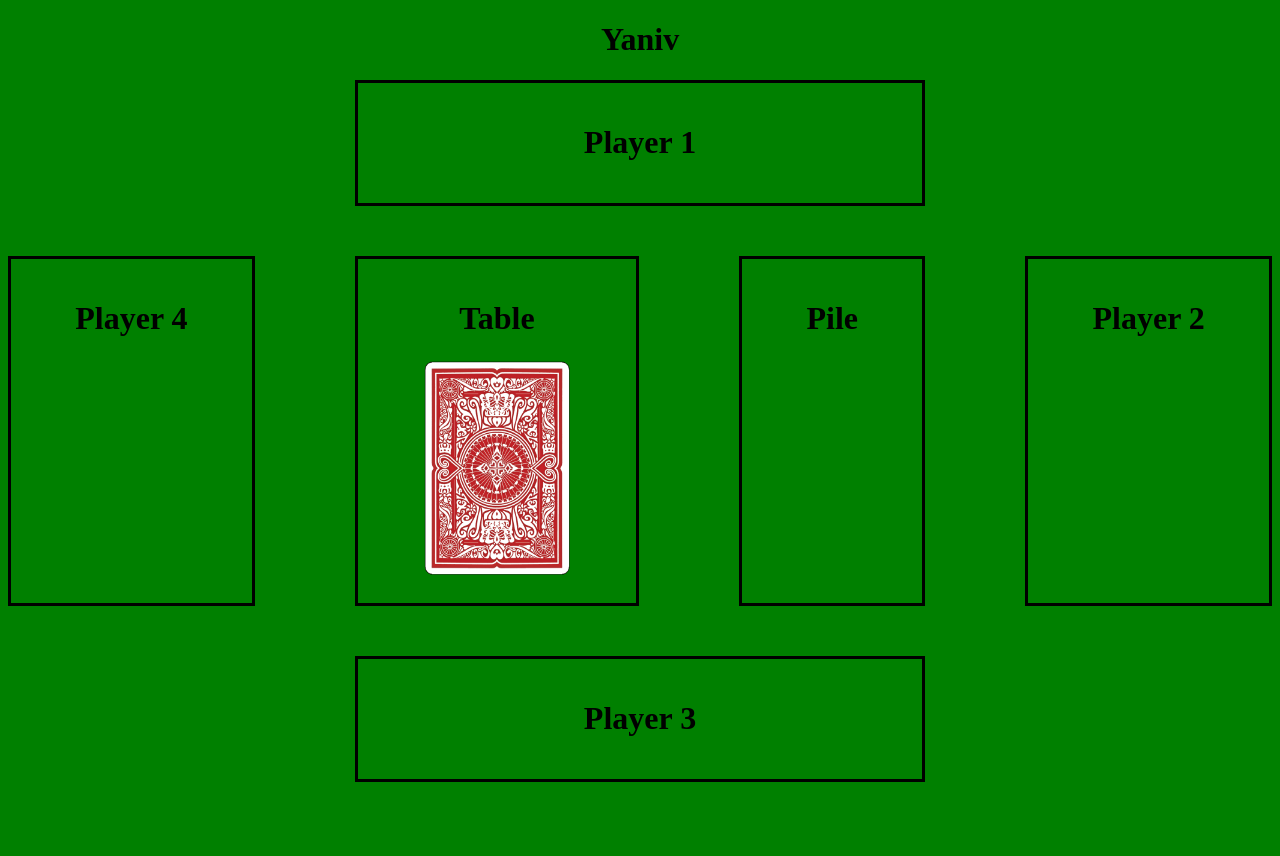
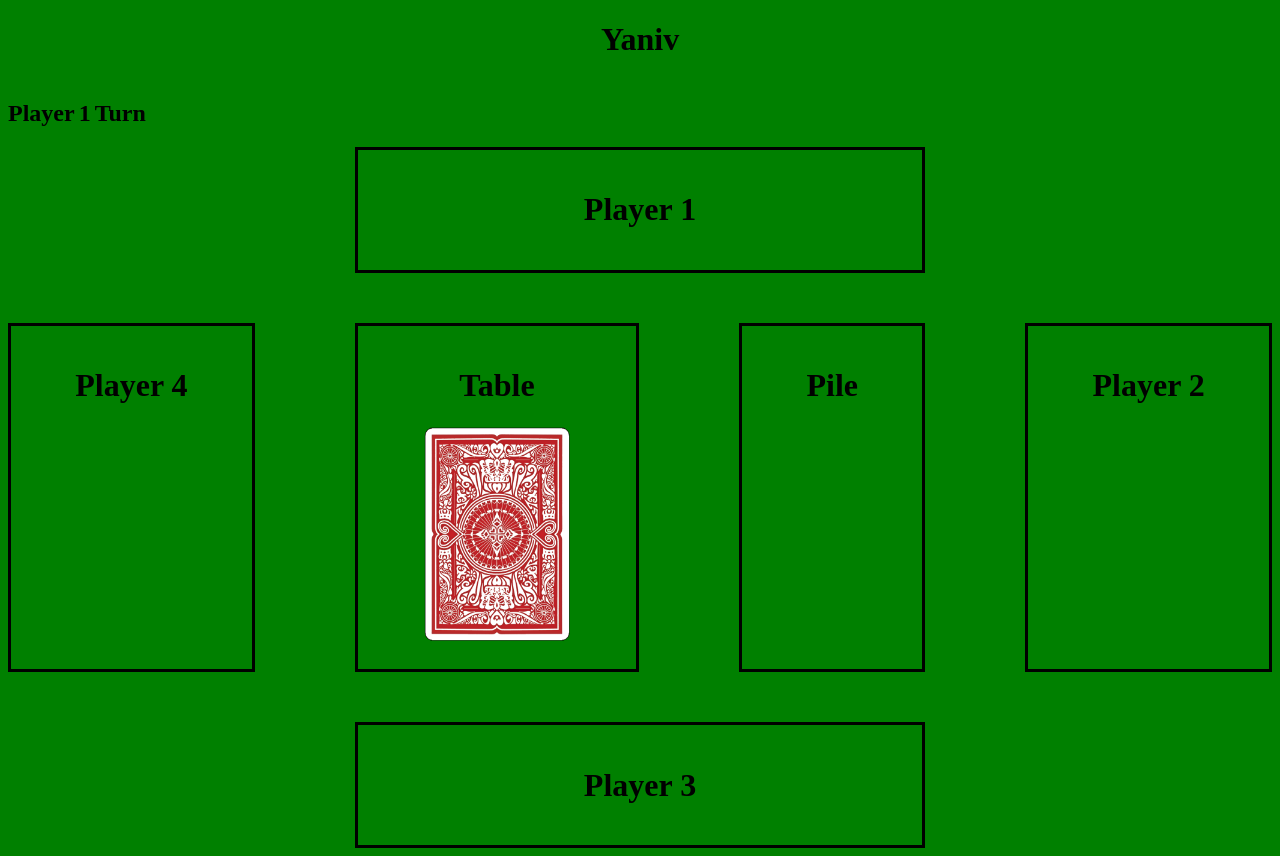
Before and after one commit to orenb99/Yaniv, a plain HTML site: page src/index.html in a window 1280 px wide. Before the commit the page ends 800 px from the top, so only its background shows below. Drawn offline with Linux system fonts and the light colour scheme.

Commit message:
adding a game starter

```diff
--- a/src/classes/Deck.js
+++ b/src/classes/Deck.js
@@ -97,7 +97,3 @@ class PileDeck extends Deck{
 }
 class PlayerDeck extends Deck{
 }
-// let d=new TableDeck();
-// d.fill();
-// d.mix();
-// d.show();
--- a/src/index.html
+++ b/src/index.html
@@ -8,7 +8,12 @@
     <link rel="stylesheet" href="./styles/style.css">
 </head>
 <body>
-    <h1 id="title"> Yaniv</h1>
+    <h1 id="title" class="title"> Yaniv</h1>
+    <span class="title">
+        <h2>Player </h2>
+        <h2 id="turn-counter"></h2>
+        <h2> Turn</h2>
+    </span>
     <div id="container" class="grid-container">
 
         <div id="player1-div" class="grid-item">
--- a/src/main.js
+++ b/src/main.js
@@ -1,28 +1,45 @@
 function main() {
     //elements
     const title=document.getElementById("title");
-    const player1=document.getElementById("player1-div");
-    const player2=document.getElementById("player2-div");
-    const player3=document.getElementById("player3-div");
-    const player4=document.getElementById("player4-div");
+    const counterElement= document.getElementById("turn-counter");
+    const player1=document.getElementById("player1-div").getElementsByTagName("span")[0];;
+    const player2=document.getElementById("player2-div").getElementsByTagName("span")[0];;
+    const player3=document.getElementById("player3-div").getElementsByTagName("span")[0];;
+    const player4=document.getElementById("player4-div").getElementsByTagName("span")[0];;
     const tableSpan=document.getElementById("table-div").getElementsByTagName("span")[0];
     const pileSpan=document.getElementById("pile-div").getElementsByTagName("span")[0];
 
     //objects and variables
-    let turnCounter=1;
+    counterElement.innerText=turnChange();
     const tableDeck=createTableDeck();
     const pileDeck=new PileDeck();
+    const player1Deck=new PlayerDeck();
+    const player2Deck=new PlayerDeck();
+    const player3Deck=new PlayerDeck();
+    const player4Deck=new PlayerDeck();
 
     //appends
     appendDeck(pileDeck,pileSpan);
     appendDeck(tableDeck,tableSpan);
+    appendDeck(player1Deck,player1);
+    appendDeck(player2Deck,player2);
+    appendDeck(player3Deck,player3);
+    appendDeck(player4Deck,player4);
 
     //event listeners
     tableSpan.addEventListener("click",()=>{
         moveCard(tableDeck,pileDeck,tableDeck.cards[0]);
         appendDeck(pileDeck,pileSpan)
         appendDeck(tableDeck,tableSpan)
+        counterElement.innerText=turnChange(parseInt(counterElement.innerText));
     })
 
+    function startGame() {
+    for(let i=0;i<20;i++){
+        moveCard(tableDeck,player1Deck,tableDeck.cards[i])
+    }
+    }
 }
 main();
+
+//main functions
--- a/src/styles/style.scss
+++ b/src/styles/style.scss
@@ -1,8 +1,11 @@
 body{
     background-color: green;
 }
-#title{
+.title{
     text-align: center;
+}
+span.title>*{
+    display: inline-block;
 }
 .grid-container {
     display: grid;
--- a/src/utils.js
+++ b/src/utils.js
@@ -1,3 +1,14 @@
+function turnChange(currentTurn=Math.floor(Math.random()*4+1)) {
+    if(currentTurn>4||currentTurn<1)
+        return;
+    if(currentTurn===4)
+        return 1;
+    else{
+        currentTurn++;
+        return currentTurn;
+    }
+}
+
 function createCard(card) {
     const cardDiv=document.createElement("div");
     cardDiv.classList.add("card",card.face,card.suit);
@@ -16,11 +27,11 @@ function createTableDeck() {
     deck.mix();
     return deck;
 }
-function appendDeck(tableObj,element) {
-    if(tableObj.cards.length===0)
+function appendDeck(deck,element) {
+    element.innerHTML="";
+    if(deck.cards.length===0)
         return;
-    element.innerHTML="";
-    for(let card of tableObj.cards){
+    for(let card of deck.cards){
         let newCard=createCard(card);
         newCard.hidden=true;
         element.append(newCard);
```
Also changed, not shown: src/styles/style.css, 1 other file.
